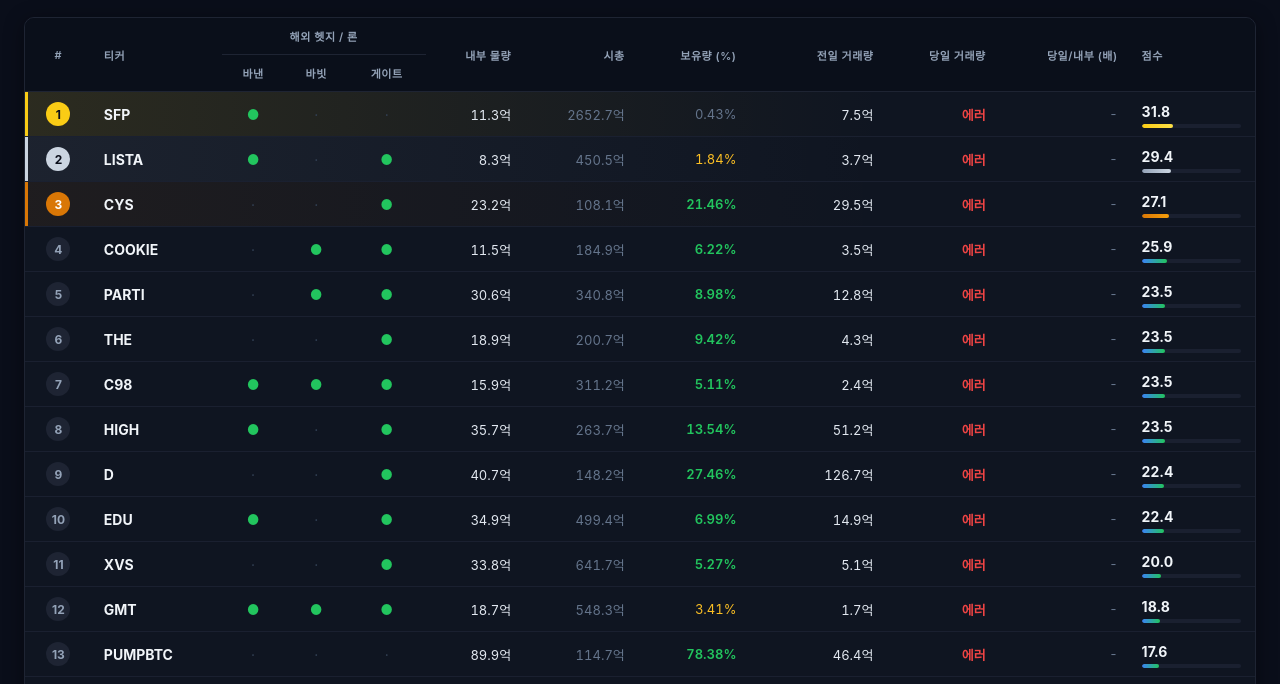
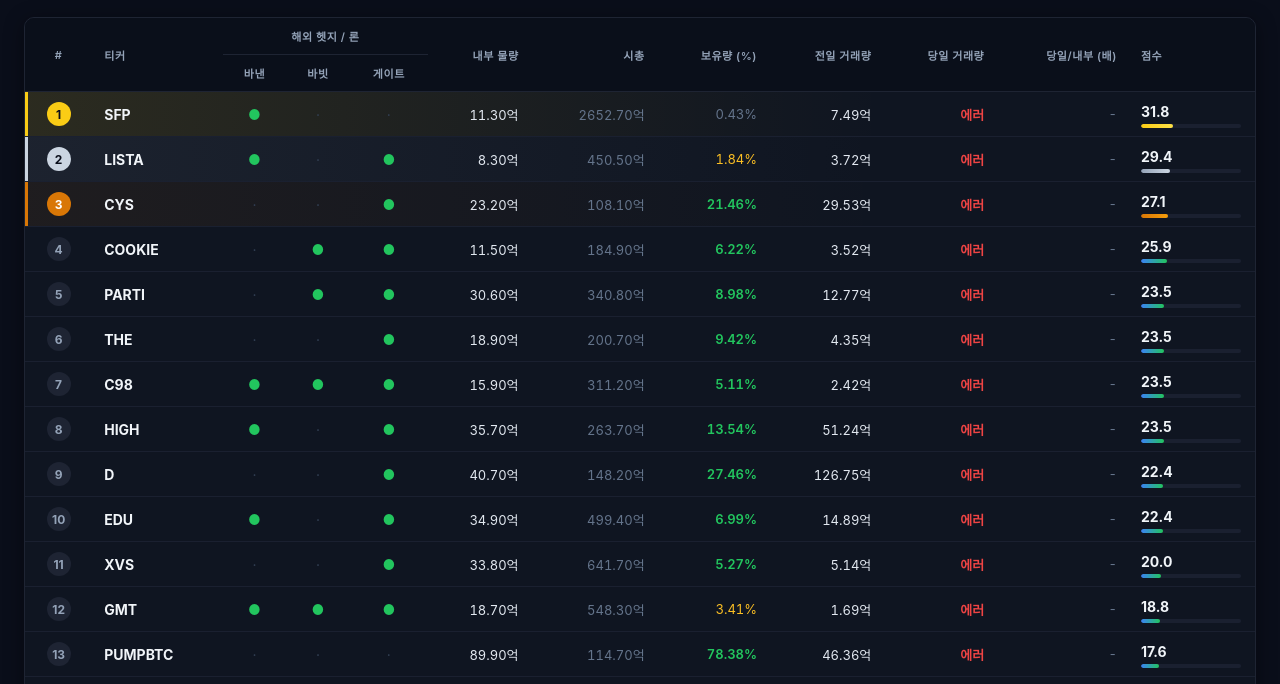
Before and after one commit to dukgu121/BITHUMB_BNB, a plain HTML site: page index.html in a window 1280 px wide. Shown: the part 102-786 px from the top of the page. Drawn offline with Linux system fonts and the light colour scheme; no server answers.

Commit message:
거래량 표시를 항상 억 단위로 통일
- 1억 미만 값도 "0.55억" 같이 억 단위로 표시 (이전엔 raw KRW)
- 소수점 1자리 → 2자리로 정밀도 향상

Co-Authored-By: Claude Opus 4.7 (1M context) <noreply@anthropic.com>

```diff
--- a/index.html
+++ b/index.html
@@ -133,8 +133,7 @@ const ROWS = [
 const KRW = (v) => {
   if (v == null || isNaN(v)) return '-';
   if (v >= 1e12) return (v/1e12).toFixed(3) + '조';
-  if (v >= 1e8)  return (v/1e8).toFixed(1) + '억';
-  return Math.round(v).toLocaleString();
+  return (v/1e8).toFixed(2) + '억';
 };
 const PCT  = (v) => v == null ? '-' : (v*100).toFixed(2) + '%';
 const MULT = (v) => v == null ? '-' : v.toFixed(2) + '배';
```
